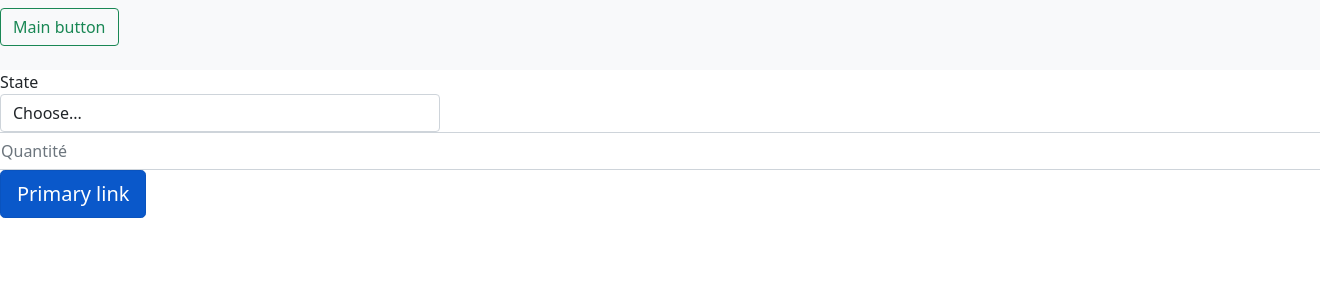
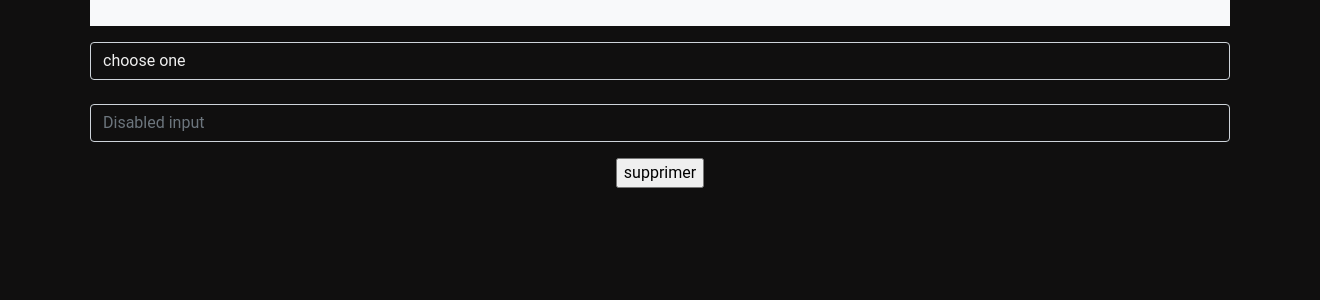
Before and after one commit to clementfert/projet, a Flask app: template Templates/remove.html in a window 1320 px wide; the page is wider, and only the part inside the window is pictured. Shown: the top 300 px of that part. Run offline with Flask 2, Linux system fonts and the light colour scheme; the template is opened without the code that fills it: most values are stand-ins (such as "Sample title", 1, 10 or a date in 2020); some libraries are stand-ins or nearby versions.

Commit message:
remove okay

```diff
--- a/Templates/remove.html
+++ b/Templates/remove.html
@@ -1,34 +1,53 @@
-<html>
+<!DOCTYPE html>
+<html lang="fr">
       <head>
           <link href="https://cdn.jsdelivr.net/npm/bootstrap@5.1.3/dist/css/bootstrap.min.css" rel="stylesheet" integrity="sha384-1BmE4kWBq78iYhFldvKuhfTAU6auU8tT94WrHftjDbrCEXSU1oBoqyl2QvZ6jIW3" crossorigin="anonymous">
-   <!-- <link href="style.css" rel="stylesheet"> -->
+          <link rel="stylesheet" href="https://cdn.jsdelivr.net/npm/bootstrap-select@1.13.14/dist/css/bootstrap-select.min.css">
+          <link rel="stylesheet" href="{{ url_for('static', filename='style.css') }}">
+          <script type="text/javascript" src="{{ url_for('static', filename='script/script.js') }}"></script>
       </head>
     <body>
 
-    <nav class="navbar navbar-light bg-light">
-        <form class="form-inline">
-          <button class="btn btn-outline-success" type="button">Main button</button>
-        </form>
+      <div class="container">
+
+        <nav class="navbar navbar-light bg-light row mb-3">
+          <div class="container">
+            <a class="navbar-brand" href="#">
+
+            </a>
+          </div>
         </nav>
 
-      <div class="form-group col-md-4">
-        <label for="inputState">State</label>
-        <select id="inputState" class="form-control">
-          <option selected>Choose...</option>
-          <option>...</option>
+
+          <form action="{{ url_for('remove_data') }}" method="POST" mb-3>
+                  <div class="row mb-3">
+                    <label for="crypto_selectionner"></label>
+
+                    <select name="crypto_selectionner" data-live-search="true" id="crypto_selectionner" class="form-control" title="Select Car Brand" onchange="show()" required>
+                      <option value="">choose one</option>
+                      {%for i in range(0, len)%}
+                        <option value="{{i}}">{{ tableau_menu_name[i] }} </option>
+                     {% endfor %}
                    </select>
                   </div>
 
-      <div class ="row">
-        <input type="text" class="form-control" placeholder="Quantité">
+
+                  <div class="row mb-3">
+                    <label for="disabledTextInput" class="form-label"></label>
+                    <input type="number" min="0" step="0.000001" id="show_price" class="form-control" placeholder="Disabled input" name="show_price" value="show_price">
                   </div>
 
+                  <input type="submit" value="supprimer">
+                </form>
 
-      <a href="menu.html" class="btn btn-primary btn-lg active" role="button" aria-pressed="true">Primary link</a>
-
-
+     </div>
 
         <!-- JavaScript Bundle with Popper -->
         <script src="https://cdn.jsdelivr.net/npm/bootstrap@5.1.3/dist/js/bootstrap.bundle.min.js" integrity="sha384-ka7Sk0Gln4gmtz2MlQnikT1wXgYsOg+OMhuP+IlRH9sENBO0LRn5q+8nbTov4+1p" crossorigin="anonymous"></script>
+        <script src="https://cdn.jsdelivr.net/npm/bootstrap-select@1.13.14/dist/js/bootstrap-select.min.js"></script>
+      <script>
+        var tableau_prix_json = {{ tableau_menu_somme }};
+        var tableau_json = {{tableau_menu_name|safe }};
+      </script>
     </body>
  </html>
--- a/app.py
+++ b/app.py
@@ -2,11 +2,13 @@
 from pipes import Template
 import string
 from tkinter import E
+from bson import ObjectId
 from flask import Flask, redirect, render_template, request, url_for
 import flask_pymongo
-from bitcoin import recherche,connexion
+from bitcoin import recherche,connexion,test_data_graphique
 import json
-
+connexion()
+test_data_graphique()
 global db, collection, gain, deficit, wallet
 
 
@@ -16,7 +18,7 @@ client = flask_pymongo.MongoClient("mongodb+srv://clement_fert:studi2022@cluster
 
 @app.route('/')
 def menu():
-        # lecture de notre database mongoDB
+
     global tableau_menu_name
     tableau_menu_name=[]
 
@@ -29,31 +31,35 @@ def menu():
     global tableau_menu_prix_unitair
     tableau_menu_prix_unitair=[]
 
+    global tableau_id
+    tableau_id=[]
 
+    global tableau_gain
+    tableau_gain=[]
+
+  # lecture de notre database mongoDB
     db = client.dbtestmongo
     collection = db.get_collection("crypto")
     eduardito=collection.find({})
     for  x in eduardito:
-        print(x['name'],x['somme_total'],x['quantité'],x['prix_unitair'])
+        print(x['_id'],x['name'],x['somme_total'],x['quantité'],x['prix_unitair'])
         tableau_menu_name.append(x['name'])
         tableau_menu_somme.append(x['somme_total'])
         tableau_menu_quantity.append(x['quantité'])
         tableau_menu_prix_unitair.append(x['prix_unitair'])
+        tableau_id.append(x['_id'])
 
 
-    print(tableau_menu_name)
-    print(tableau_menu_somme)
+ #connexion à l'API
     connexion()
     from bitcoin import tableau,tableau_prix
-    print (tableau)
-    print (tableau_menu_name)
-    print(tableau_prix)
+
     gain=0
     gain_total=0
     deficit=0
     deficit_total=0
 
-    #for i in tableau_menu_name:
+    # comparaisson tableau database avec tableau API pour calculer le gain
     for i,e in enumerate(tableau_menu_name):
         if e in  tableau:
             print(e)
@@ -62,20 +68,14 @@ def menu():
                 print(u)
                 print(x)
                 if x==e:
-                    if tableau_prix[u] >= tableau_menu_prix_unitair[i]:
-                       gain= tableau_prix[u]-tableau_menu_prix_unitair[i]
-                       gain_total=gain_total+ gain
-                       print (f"{gain} " )
-                    else:
-                         deficit = tableau_menu_prix_unitair[i]-tableau_prix[u]
-                         deficit_total= deficit_total + deficit
-                         print (f"{deficit} ")
+                   gain= tableau_prix[u]-tableau_menu_prix_unitair[i]
+                   tableau_gain.append(gain)
                 else:
                     print("suivant")
 
-    wallet= gain_total - deficit_total
+    wallet= sum(tableau_gain)
 
-    return render_template('menu.html',tableau_menu_name=tableau_menu_name, tableau_menu_somme=tableau_menu_somme, len = len(tableau_menu_name), wallet=wallet)
+    return render_template('menu.html',tableau_menu_name=tableau_menu_name, tableau_menu_somme=tableau_menu_somme, len = len(tableau_menu_name), wallet=wallet,tableau_gain=tableau_gain)
 
 
 
@@ -86,6 +86,8 @@ def add():
 
     if tableau != 0:
         return render_template('add.html',len = len(tableau),  tableau = tableau, tableau_prix = tableau_prix  )
+
+
 
 
 @app.route('/login', methods=['GET','POST'])
@@ -106,5 +108,18 @@ def login():
     collection = db.get_collection("crypto")
     mydict = { "name": crypto_selectionner,"quantité": quantity,"prix_unitair":show_price, "somme_total": investisment }
     collection.insert_one(mydict)
+    return redirect('/')
 
+
+@app.route('/remove', methods=['GET','POST'])
+def remove():
+    return render_template('remove.html',tableau_menu_name=tableau_menu_name, tableau_menu_somme=tableau_menu_somme, len = len(tableau_menu_name))
+
+@app.route('/remove_data', methods=['GET','POST'])
+def remove_data():
+    index_supprimer=int(request.form['crypto_selectionner'])
+    id =tableau_id[index_supprimer]
+    db = client.dbtestmongo
+    collection = db.get_collection("crypto")
+    collection.delete_one({ "_id" : ObjectId(id) })
     return redirect('/')
--- a/static/script/script.js
+++ b/static/script/script.js
@@ -1,15 +1,11 @@
 
 
 
+ function show(){
 
-function test(){
+    var crypto_selectionner = document.getElementById("crypto_selectionner");
+    var show_price = document.getElementById("show_price");
 
-var crypto_selectionner = document.getElementById("crypto_selectionner");
+    show_price.value=  tableau_prix_json[crypto_selectionner.selectedIndex-1].toFixed(2) ;
 
-
-var show_price = document.getElementById("show_price");
-var index = tableau_json.findIndex(x => x == crypto_selectionner.value);
-
-show_price.value = tableau_prix_json[index];
-
-}
+ }
--- a/static/style.css
+++ b/static/style.css
@@ -63,5 +63,10 @@ option {
     color: #efefef;
 }
 
+input#quantity {
+    background-color: #100f0f;
+    color: white;
+}
+
 
 /*fin add.html*/
```
Also changed, not shown: Templates/add.html (+9 -6 lines), Templates/menu.html (+5 -3 lines), bitcoin.py (+26 -0 lines). Lines whose indentation alone changed are shown as unchanged.
